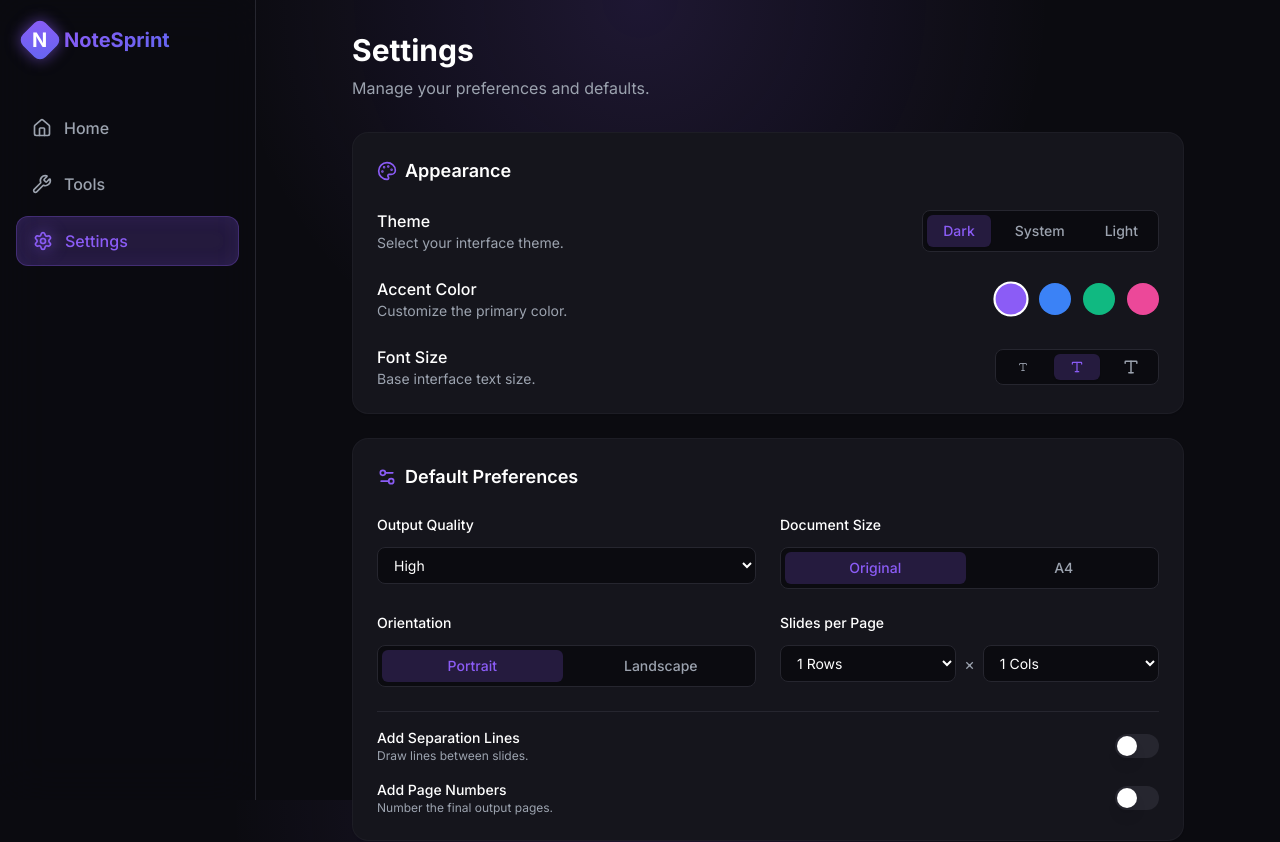
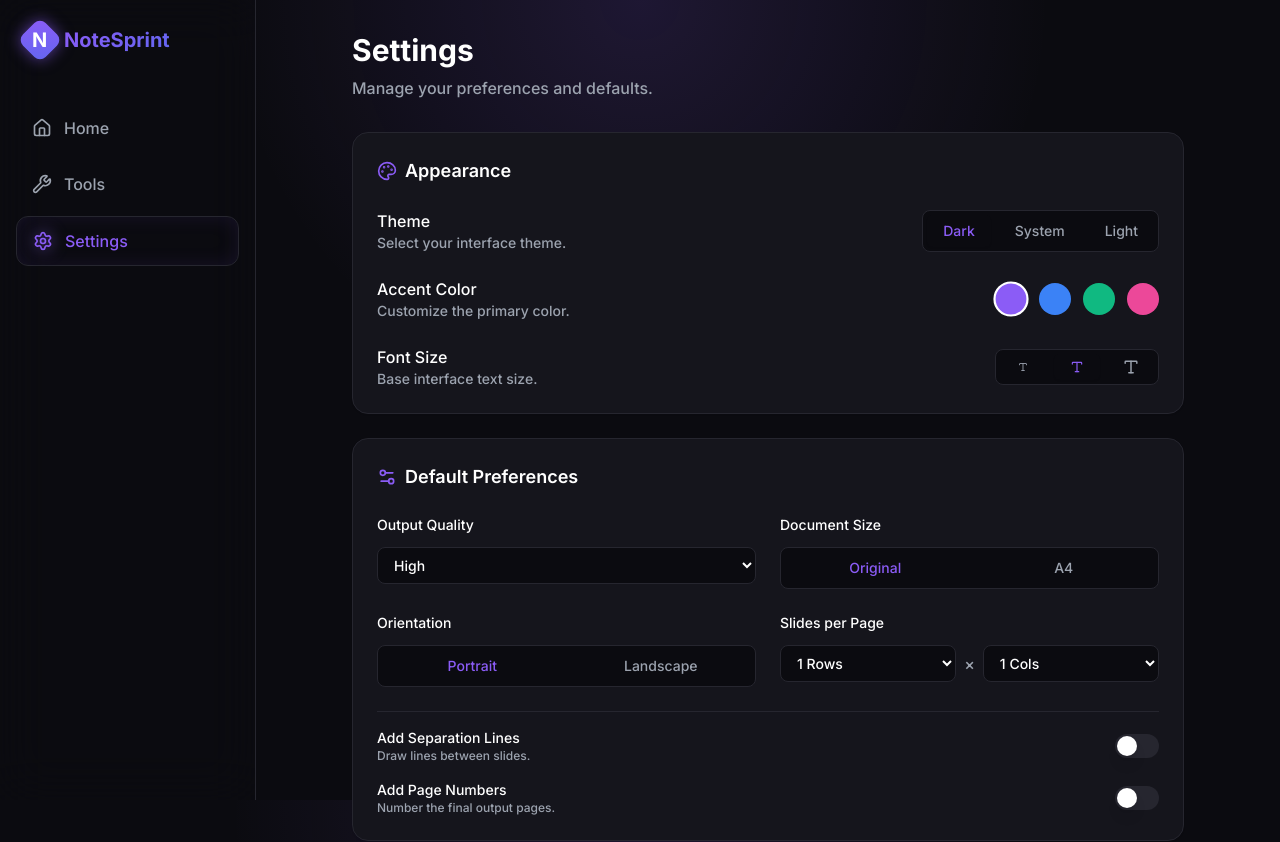
Before and after one commit to mdmonirhossen6/notesprint, a Next.js app: page /settings in a window 1280 px wide. Shown: the top 842 px of the page. Built offline with nearby package versions, Linux system fonts and the light colour scheme.

Commit message:
feat: Implement full theme/color/font system + fix build errors

```diff
--- a/src/app/globals.css
+++ b/src/app/globals.css
@@ -4,8 +4,49 @@
 
 @layer base {
   :root {
-    --background: #0B0614;
+    /* Default dark theme */
+    --background: #0B0B10;
+    --surface: #15151C;
+    --border: #26262F;
     --foreground: #FFFFFF;
+    --success: #22C55E;
+    --warning: #F59E0B;
+    --card: #15151C;
+    --card-border: #26262F;
+    --muted: rgba(255, 255, 255, 0.1);
+    --muted-foreground: #9CA3AF;
+
+    /* Default Purple Accent */
+    --primary: #8B5CF6;
+    --primary-light: #6366F1;
+  }
+
+  .light {
+    --background: #F9FAFB;
+    --surface: #FFFFFF;
+    --border: #E5E7EB;
+    --foreground: #111827;
+    --card: #FFFFFF;
+    --card-border: #E5E7EB;
+    --muted: rgba(0, 0, 0, 0.05);
+    --muted-foreground: #6B7280;
+  }
+
+  .theme-purple {
+    --primary: #8B5CF6;
+    --primary-light: #6366F1;
+  }
+  .theme-blue {
+    --primary: #3B82F6;
+    --primary-light: #60A5FA;
+  }
+  .theme-green {
+    --primary: #10B981;
+    --primary-light: #34D399;
+  }
+  .theme-pink {
+    --primary: #EC4899;
+    --primary-light: #F472B6;
   }
 }
 
@@ -14,12 +55,16 @@
     @apply border-card-border;
   }
   body {
-    @apply bg-background text-foreground antialiased selection:bg-primary selection:text-white;
-    /* Subtle radial purple glow at the top center only */
-    background-image: radial-gradient(circle at 50% 0%, rgba(139, 92, 246, 0.15) 0%, transparent 40%);
-    background-color: #0B0B10;
+    @apply bg-background text-foreground antialiased selection:bg-primary selection:text-white transition-colors duration-300;
+    /* Subtle radial glow based on primary color */
+    background-image: radial-gradient(circle at 50% 0%, color-mix(in srgb, var(--primary) 15%, transparent) 0%, transparent 40%);
+    background-color: var(--background);
     background-attachment: fixed;
   }
+
+  html.font-small { font-size: 14px; }
+  html.font-medium { font-size: 16px; }
+  html.font-large { font-size: 18px; }
 }
 
 @layer utilities {
--- a/src/app/layout.tsx
+++ b/src/app/layout.tsx
@@ -5,6 +5,7 @@ import { Sidebar } from "@/components/layout/Sidebar";
 import { MobileNav } from "@/components/layout/MobileNav";
 import { TopNav } from "@/components/layout/TopNav";
 import { TelegramPopup } from "@/components/shared/TelegramPopup";
+import { ThemeProvider } from "@/components/shared/ThemeProvider";
 
 const inter = Inter({ subsets: ["latin"] });
 
@@ -19,10 +20,11 @@ export default function RootLayout({
   children: React.ReactNode;
 }>) {
   return (
-    <html lang="en" className="dark">
+    <html lang="en">
       <body className={`${inter.className} min-h-screen antialiased bg-background text-foreground`}>
-        <div className="flex min-h-screen">
-          <Sidebar />
+        <ThemeProvider>
+          <div className="flex min-h-screen">
+            <Sidebar />
           <main className="flex-1 flex flex-col min-h-screen w-full relative">
             <TopNav />
             <div className="flex-1 pb-16 md:pb-0 overflow-y-auto">
@@ -34,6 +36,7 @@ export default function RootLayout({
             <TelegramPopup />
           </main>
         </div>
+        </ThemeProvider>
       </body>
     </html>
   );
--- a/src/app/settings/page.tsx
+++ b/src/app/settings/page.tsx
@@ -4,7 +4,7 @@ import { useState } from "react"
 import { useSettingsStore } from "@/store/useSettingsStore"
 import { Switch } from "@/components/ui/switch"
 import { Card } from "@/components/ui/card"
-import { Info, Monitor, Palette, Type, Layout, Settings2, Trash2, RotateCcw, MessageCircle, Bug, Share2, Users, Send, MessageSquare, Facebook } from "lucide-react"
+import { Info, Monitor, Palette, Type, Layout, Settings2, Trash2, RotateCcw, MessageCircle, Bug, Share2, Users, Send, MessageSquare } from "lucide-react"
 
 export default function SettingsPage() {
   const settings = useSettingsStore()
@@ -21,9 +21,12 @@ export default function SettingsPage() {
   }
 
   const handleClearCache = async () => {
+    if (typeof window === 'undefined') return
     // Clear any local blobs or canvas data
-    const dbs = await window.indexedDB.databases()
-    dbs.forEach(db => { if (db.name) window.indexedDB.deleteDatabase(db.name) })
+    if (window.indexedDB && window.indexedDB.databases) {
+      const dbs = await window.indexedDB.databases()
+      dbs.forEach(db => { if (db.name) window.indexedDB.deleteDatabase(db.name) })
+    }
     showToast("Cached files cleared")
   }
 
@@ -355,7 +358,9 @@ export default function SettingsPage() {
             className="flex items-center gap-4 p-4 rounded-xl border border-border bg-background hover:bg-[#1877F2]/10 hover:border-[#1877F2]/30 transition-all group"
           >
             <div className="w-10 h-10 rounded-full bg-[#1877F2]/10 flex items-center justify-center text-[#1877F2] group-hover:scale-110 transition-transform">
-              <Facebook size={20} />
+              <svg viewBox="0 0 24 24" className="w-5 h-5 fill-current">
+                <path d="M24 12.073c0-6.627-5.373-12-12-12s-12 5.373-12 12c0 5.99 4.388 10.954 10.125 11.854v-8.385H7.078v-3.47h3.047V9.43c0-3.007 1.792-4.669 4.533-4.669 1.312 0 2.686.235 2.686.235v2.953H15.83c-1.491 0-1.956.925-1.956 1.874v2.25h3.328l-.532 3.47h-2.796v8.385C19.612 23.027 24 18.062 24 12.073z"/>
+              </svg>
             </div>
             <div>
               <p className="font-semibold text-sm text-foreground">Facebook</p>
--- /dev/null
+++ b/src/components/shared/ThemeProvider.tsx
@@ -0,0 +1,41 @@
+"use client"
+
+import { useEffect, useState } from "react"
+import { useSettingsStore } from "@/store/useSettingsStore"
+
+export function ThemeProvider({ children }: { children: React.ReactNode }) {
+  const { theme, accentColor, fontSize } = useSettingsStore()
+  const [mounted, setMounted] = useState(false)
+
+  useEffect(() => {
+    setMounted(true)
+  }, [])
+
+  useEffect(() => {
+    if (!mounted) return
+
+    const root = document.documentElement
+
+    // Reset all
+    root.classList.remove('light', 'dark', 'theme-purple', 'theme-blue', 'theme-green', 'theme-pink', 'font-small', 'font-medium', 'font-large')
+
+    // Apply Theme
+    if (theme === 'system') {
+      const systemDark = window.matchMedia('(prefers-color-scheme: dark)').matches
+      root.classList.add(systemDark ? 'dark' : 'light')
+    } else {
+      root.classList.add(theme)
+    }
+
+    // Apply Accent Color
+    root.classList.add(`theme-${accentColor}`)
+
+    // Apply Font Size
+    root.classList.add(`font-${fontSize}`)
+
+  }, [theme, accentColor, fontSize, mounted])
+
+  // Optional: Prevent hydration mismatch flash by rendering children only after mount,
+  // but to preserve SEO/SSR usually we just render children directly and let CSS handle the rest.
+  return <>{children}</>
+}
--- a/tailwind.config.ts
+++ b/tailwind.config.ts
@@ -11,27 +11,27 @@ const config: Config = {
   theme: {
     extend: {
       colors: {
-        background: "#0B0B10",
-        surface: "#15151C",
-        border: "#26262F",
-        foreground: "#FFFFFF",
+        background: "var(--background)",
+        surface: "var(--surface)",
+        border: "var(--border)",
+        foreground: "var(--foreground)",
         primary: {
-          DEFAULT: "#8B5CF6",
+          DEFAULT: "var(--primary)",
         },
-        success: "#22C55E",
-        warning: "#F59E0B",
+        success: "var(--success)",
+        warning: "var(--warning)",
         card: {
-          DEFAULT: "#15151C",
-          border: "#26262F",
+          DEFAULT: "var(--card)",
+          border: "var(--card-border)",
         },
         muted: {
-          DEFAULT: "rgba(255, 255, 255, 0.1)",
-          foreground: "#9CA3AF",
+          DEFAULT: "var(--muted)",
+          foreground: "var(--muted-foreground)",
         },
       },
       backgroundImage: {
         "gradient-radial": "radial-gradient(var(--tw-gradient-stops))",
-        "primary-gradient": "linear-gradient(135deg, #8B5CF6, #6366F1)",
+        "primary-gradient": "linear-gradient(135deg, var(--primary), var(--primary-light, var(--primary)))",
       },
       animation: {
         "spin-slow": "spin 3s linear infinite",
```
